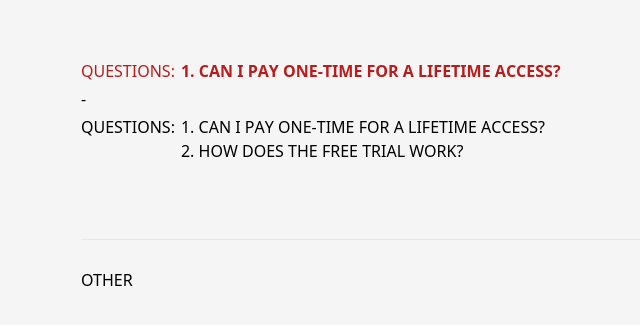
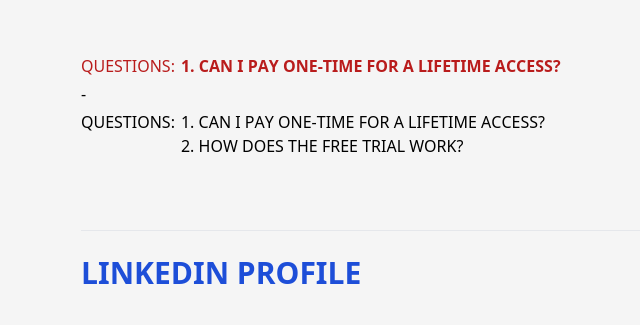
Before and after one commit to rastiv/text-animations, a React (Vite) app: page / in a window 1280 px wide. Shown: the part 225-550 px from the top of the page, without its empty margins (271-911 px from the left). Built offline with nearby package versions, Linux system fonts and the light colour scheme.

Commit message:
add FlipText

```diff
--- a/src/App.jsx
+++ b/src/App.jsx
@@ -1,3 +1,4 @@
+import FlipTextExample from "./examples/FlipTextExample";
 import TypeWriterExamples from "./examples/TypeWriterExamples";
 
 function App() {
@@ -5,8 +6,8 @@ function App() {
     <div className="flex flex-col h-screen items-center justify-center bg-neutral-100 px-8 py-24">
       <div className="w-full max-w-xl space-y-6">
         <TypeWriterExamples />
-        <hr className="border-neutral-650 !my-7" />
-        <div className="flex gap-2 items-start uppercase !mt-2">other</div>
+        <hr className="border-neutral-650" />
+        <FlipTextExample />
       </div>
     </div>
   );
--- /dev/null
+++ b/src/components/FlipText.jsx
@@ -0,0 +1,67 @@
+import PropTypes from "prop-types";
+import { motion } from "framer-motion";
+
+const DURATION = 0.25;
+const STAGGER = 0.025;
+
+const FlipText = ({ className, children }) => {
+  if (typeof children !== "string") return;
+
+  return (
+    <motion.div
+      initial="initial"
+      whileHover="hovered"
+      className={`relative inline-block overflow-hidden whitespace-nowrap ${className}`}
+    >
+      <div>
+        {children.split("").map((c, i) => {
+          return (
+            <motion.span
+              key={i}
+              className="inline-block"
+              variants={{
+                initial: { y: 0 },
+                hovered: { y: "-100%" },
+              }}
+              transition={{
+                duration: DURATION,
+                ease: "easeInOut",
+                delay: STAGGER * i,
+              }}
+            >
+              {c === " " ? "\u00A0" : c}
+            </motion.span>
+          );
+        })}
+      </div>
+      <div className="absolute inset-0">
+        {children.split("").map((c, i) => {
+          return (
+            <motion.span
+              key={i}
+              className="inline-block"
+              variants={{
+                initial: { y: "100%" },
+                hovered: { y: 0 },
+              }}
+              transition={{
+                duration: DURATION,
+                ease: "easeInOut",
+                delay: STAGGER * i,
+              }}
+            >
+              {c === " " ? "\u00A0" : c}
+            </motion.span>
+          );
+        })}
+      </div>
+    </motion.div>
+  );
+};
+
+PropTypes.FlipText = {
+  className: PropTypes.string,
+  children: PropTypes.node,
+};
+
+export default FlipText;
--- a/src/components/TypeWriter.jsx
+++ b/src/components/TypeWriter.jsx
@@ -54,7 +54,6 @@ const TypeWriter = ({
             >
               {l}
             </motion.span>
-            {console.log(markerColor, markerColor.startsWith("bg-"))}
             <motion.span
               className={`absolute bottom-[3px] left-[1px] right-0 top-[3px] ${markerColor}`}
               initial={{ opacity: 0 }}
--- /dev/null
+++ b/src/examples/FlipTextExample.jsx
@@ -0,0 +1,11 @@
+import FlipText from "../components/FlipText";
+
+const FlipTextExample = () => {
+  return (
+    <FlipText className="text-3xl font-semibold text-blue-700 uppercase cursor-pointer">
+      Linkedin Profile
+    </FlipText>
+  );
+};
+
+export default FlipTextExample;
```
